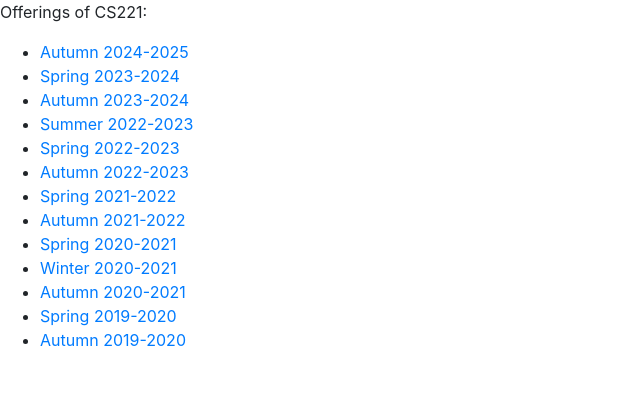
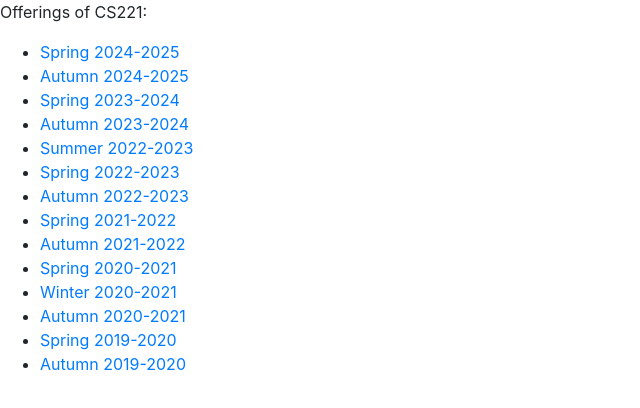
Before and after one commit to stanford-cs221/stanford-cs221.github.io, a plain HTML site: page index.html in a window 1280 px wide. Shown: the whole page, without its empty margins (0-640 px from the left). Drawn offline with nearby package versions, Linux system fonts and the light colour scheme.

Commit message:
add spring 2025

```diff
--- a/index.html
+++ b/index.html
@@ -8,6 +8,7 @@
   <p>
     Offerings of CS221:
     <ul>
+      <li><a href="spring2025">Spring 2024-2025</a></li>
       <li><a href="autumn2024">Autumn 2024-2025</a></li>
       <li><a href="spring2024">Spring 2023-2024</a></li>
       <li><a href="autumn2023">Autumn 2023-2024</a></li>
```
